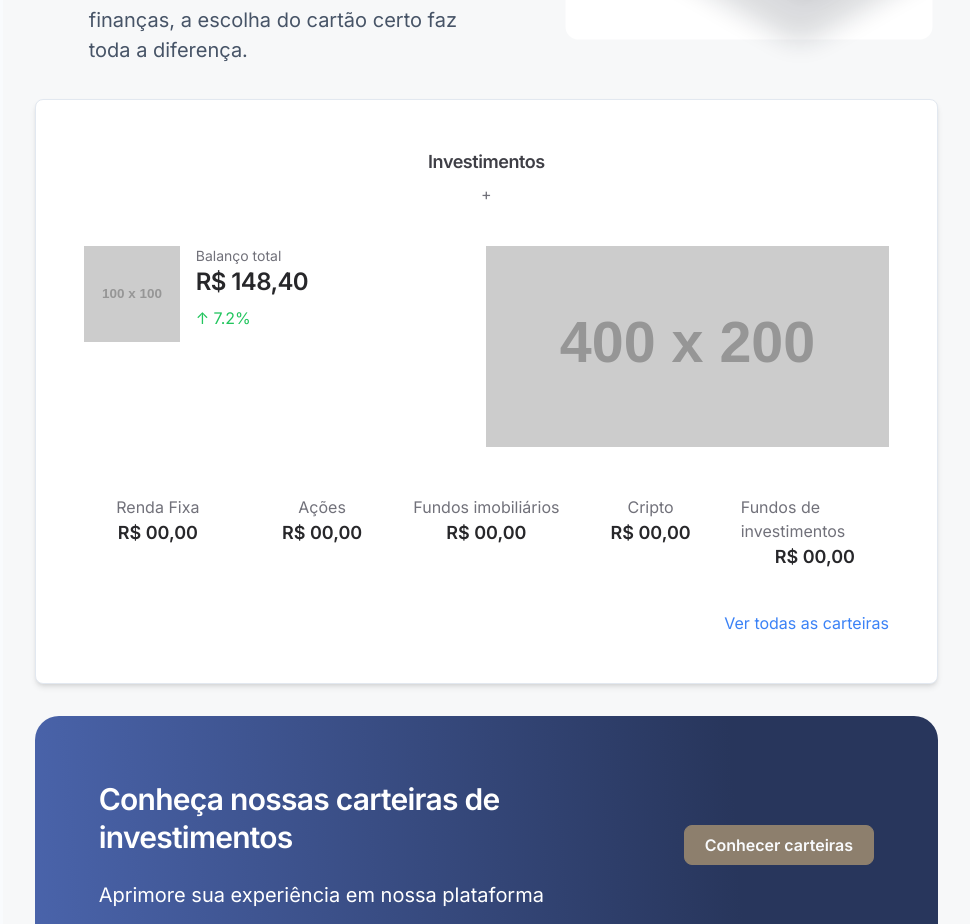
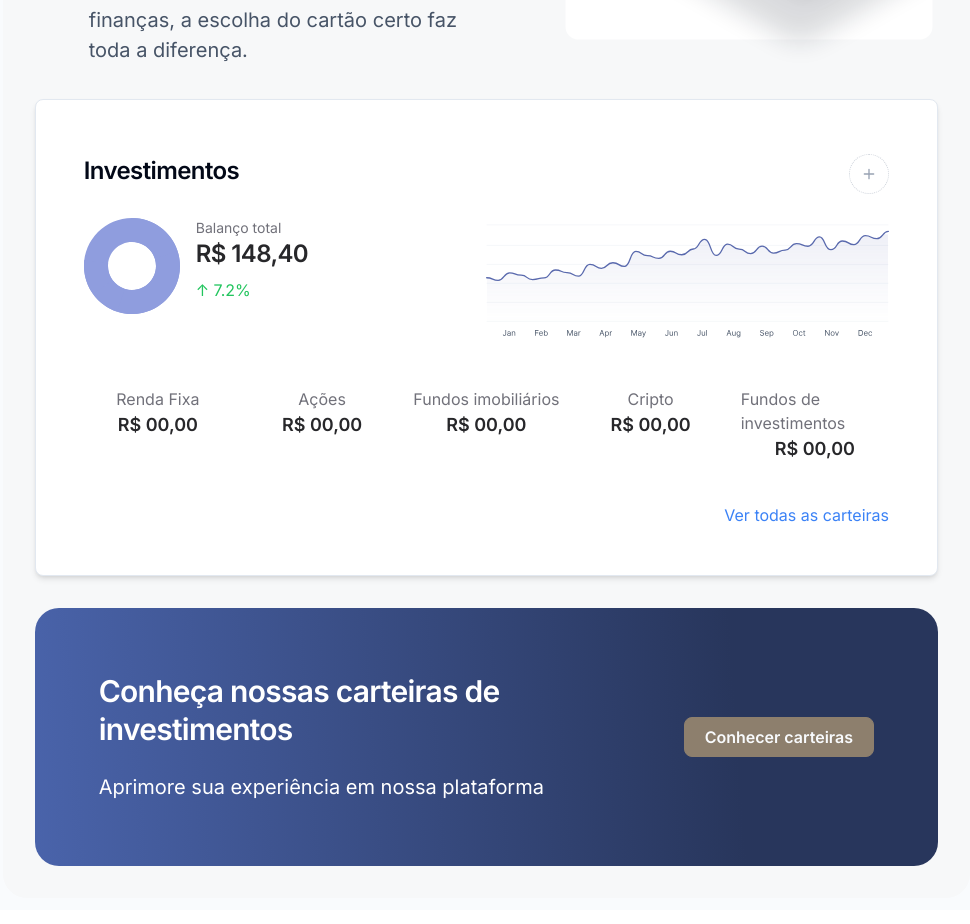
Before and after one commit to ShaYri12/ApexBank, a Next.js app: page / in a window 1280 px wide. Shown: the part 2425-3349 px from the top of the page, without its empty margins (310-1280 px from the left). Built offline with nearby package versions, Linux system fonts and the light colour scheme.

Commit message:
almost done

```diff
--- a/app/components/Investments.js
+++ b/app/components/Investments.js
@@ -1,17 +1,29 @@
 import React from "react";
 import { Card, CardContent, CardHeader, CardTitle, CardDescription } from "@/components/ui/card";
+import { Button } from "@/components/ui/button";
 
 const Investments = () => {
   return (
     <Card className="p-6 bg-white dark:bg-zinc-800 rounded-lg shadow-md">
-      <CardHeader className="flex justify-between items-center mb-4">
-        <CardTitle className="text-lg font-semibold text-zinc-700 dark:text-zinc-200">Investimentos</CardTitle>
-        <button className="text-zinc-500 dark:text-zinc-400">+</button>
+      <CardHeader className="flex flex-row justify-between items-center">
+        <CardTitle className="text-left">Investimentos</CardTitle>
+        <Button
+            variant="ghost"
+            size="icon"
+            className="bg-white rounded-full border border-dotted border-[#D0D5DD]"
+          >
+            <img
+              width={"16px"}
+              height={"16px"}
+              src="/assets/plus.svg"
+              alt="plus"
+            />
+          </Button>
       </CardHeader>
       <CardContent className="flex flex-col lg:flex-row">
         <div className="flex-1 flex flex-col items-center lg:items-start lg:flex-row lg:space-x-4">
           <div className="w-24 h-24 mb-4 lg:mb-0">
-            <img src="https://placehold.co/100x100" alt="Donut Chart" className="w-full h-full" />
+            <img src="/assets/pie-chart.svg" alt="Donut Chart" className="w-full h-full" />
           </div>
           <div>
             <CardDescription className="text-zinc-500 dark:text-zinc-400">Balanço total</CardDescription>
@@ -22,7 +34,7 @@ const Investments = () => {
           </div>
         </div>
         <div className="flex-1">
-          <img src="https://placehold.co/400x200" alt="Line Chart" className="w-full h-full" />
+          <img src="/assets/line-bar-chart.svg" alt="Line Chart" className="w-full h-full" />
         </div>
       </CardContent>
       <CardContent className="mt-6 grid grid-cols-2 md:grid-cols-3 lg:grid-cols-5 gap-4">
```
